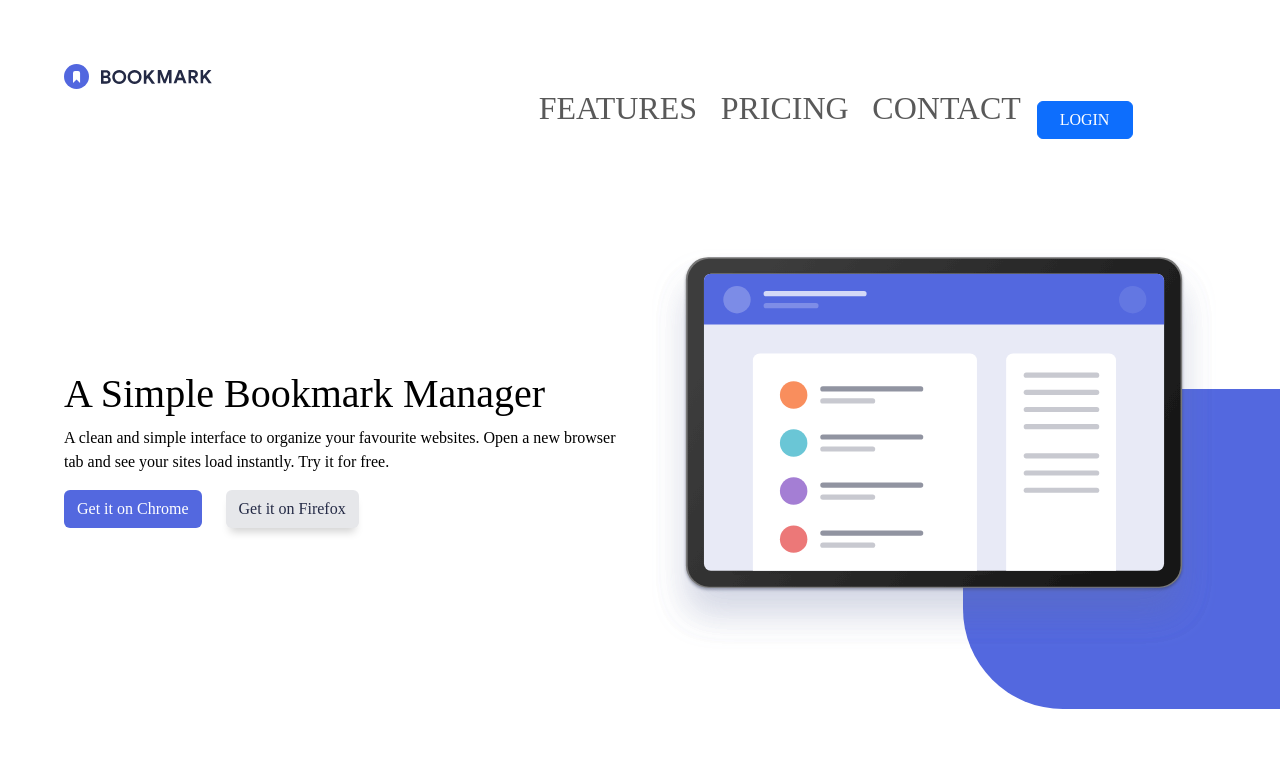
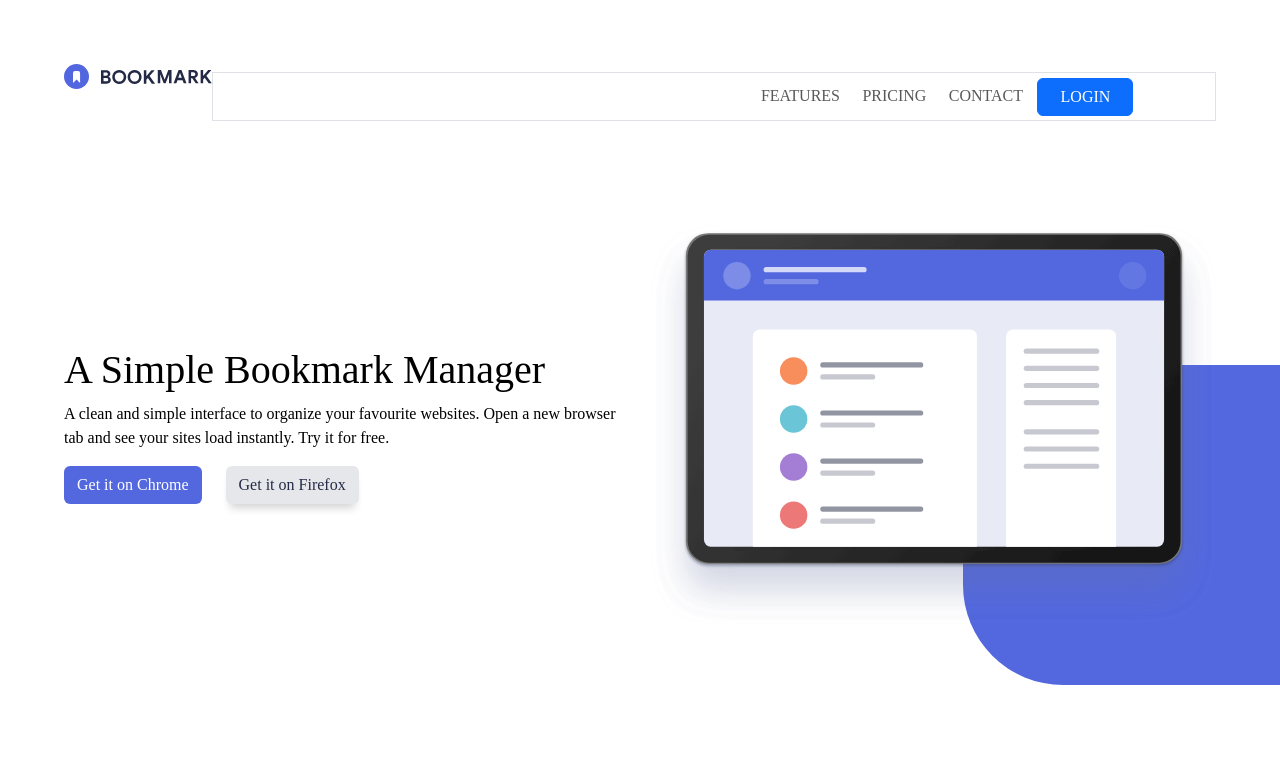
Before and after one commit to cmb347827/bookmark-landing-page-master, a plain HTML site: page index.html in a window 1280 px wide. Shown: the top 782 px of the page. Drawn offline with nearby package versions, Linux system fonts and the light colour scheme.

Commit message:
Top nav changes

```diff
--- a/bookmark-landing-page-master.scss
+++ b/bookmark-landing-page-master.scss
@@ -103,9 +103,15 @@ body {
   #mobilelogo{
     filter:brightness(0) saturate(100%) invert(92%) sepia(3%) saturate(3990%) hue-rotate(191deg) brightness(106%) contrast(105%);
     margin-left:3em;
+    @media screen and(min-width:768px){
+       margin-left:0.2em;
+    }
   }
   #menubutton{
     margin-right: 3em;
+    @media screen and(min-width:768px){
+       margin-right:0.2em;
+    }
   }
 }
 
@@ -147,18 +153,20 @@ body {
         }
         #navbarCollapse{
             width:90%;
-
+            .navbar-nav{
+              padding:0;
+            }
             li {
               width:80%;
               text-align: center;
               a{
                 font-size: 2rem;
                 border-bottom: 1px solid white;
+                @media screen and(min-width:768px){
+                  font-size: 1em;
+                }
               }
               padding: 0.2em;
-              @media screen and(min-width:768px){
-                font-size: 1.2em;
-              }
             }
 
             #mobilemedia{
--- a/index.html
+++ b/index.html
@@ -6,7 +6,7 @@
 
 
   <link rel="icon" type="image/png" sizes="32x32" href="https://i.postimg.cc/yxgKFKLM/favicon-32x32.png">
-  <link rel="stylesheet" href="https://cdnjs.cloudflare.com/ajax/libs/bootstrap/5.3.3/css/bootstrap.min.css" integrity="sha512-jnSuA4Ss2PkkikSOLtYs8BlYIeeIK1h99ty4YfvRPAlzr377vr3CXDb7sb7eEEBYjDtcYj+AjBH3FLv5uSJuXg==" crossorigin="anonymous" referrerpolicy="no-referrer" />
+  <link rel="stylesheet" href="https://cdnjs.cloudflare.com/ajax/libs/bootstrap/5.3.3/css/bootstrap.min.css" integrity="sha512-jnSuA4Ss2PkkikSOLtYs8BlYIeeIK1h99ty4YfvRPAlzr377vr3CXDb7sb7eEEBYjDtcYj+AjBH3FLv5uSJuXg==" crossorigin="anonymous" referrerpolicy="no-referrer">
   <link rel='stylesheet' href='bookmark-landing-page-master.css' type='text/css'>
   <title>Frontend Mentor | Bookmark landing page</title>
 
@@ -22,12 +22,12 @@
                         <svg id='open' xmlns="http://www.w3.org/2000/svg" width="18" height="15"><path fill="#242A45" fill-rule="evenodd" d="M0 0h18v3H0V0zm0 6h18v3H0V6zm0 6h18v3H0v-3z"/></svg>
                         <svg class='hidden' id='close' xmlns="http://www.w3.org/2000/svg" width="16" height="15"><path fill="#FFF" fill-rule="evenodd" d="M8 5.379L13.303.075l2.122 2.122L10.12 7.5l5.304 5.303-2.122 2.122L8 9.62l-5.303 5.304-2.122-2.122L5.88 7.5.575 2.197 2.697.075 8 5.38z"/></svg>
                    </button>
-                  <div class="collapse navbar-collapse d-md-flex justify-content-end" id="navbarCollapse">
+                  <div class="border collapse navbar-collapse d-md-flex justify-content-end" id="navbarCollapse">
                        <ul class="navbar-nav d-flex flex-md-row flex-column align-items-center">
                           <li><a href="#" class="nav-item nav-link red-hover text-uppercase ">Features</a></li>
                           <li><a href="#" class="nav-item nav-link red-hover text-uppercase">Pricing</a></li>
                           <li><a href="#" class="nav-item nav-link red-hover text-uppercase">Contact</a></li>
-                          <li><button id='header-login' class="btn btn-primary nav-item mt-4 hoverBtn text-uppercase">Login</button></li>
+                          <li><button id='header-login' class="btn btn-primary nav-item hoverBtn text-uppercase">Login</button></li>
                           <li id='mobilemedia' class="d-flex hidden justify-content-center">
                             <svg class='red-hover me-4' xmlns="http://www.w3.org/2000/svg" width="24" height="24"><path fill="#FFF" fill-rule="evenodd" d="M22.675 0H1.325C.593 0 0 .593 0 1.325v21.351C0 23.407.593 24 1.325 24H12.82v-9.294H9.692v-3.622h3.128V8.413c0-3.1 1.893-4.788 4.659-4.788 1.325 0 2.463.099 2.795.143v3.24l-1.918.001c-1.504 0-1.795.715-1.795 1.763v2.313h3.587l-.467 3.622h-3.12V24h6.116c.73 0 1.323-.593 1.323-1.325V1.325C24 .593 23.407 0 22.675 0z"/></svg>
                             <svg class='red-hover' xmlns="http://www.w3.org/2000/svg" width="24" height="20"><path fill="#FFF" fill-rule="evenodd" d="M24 2.557a9.83 9.83 0 0 1-2.828.775A4.932 4.932 0 0 0 23.337.608a9.864 9.864 0 0 1-3.127 1.195A4.916 4.916 0 0 0 16.616.248c-3.179 0-5.515 2.966-4.797 6.045A13.978 13.978 0 0 1 1.671 1.149a4.93 4.93 0 0 0 1.523 6.574 4.903 4.903 0 0 1-2.229-.616c-.054 2.281 1.581 4.415 3.949 4.89a4.935 4.935 0 0 1-2.224.084 4.928 4.928 0 0 0 4.6 3.419A9.9 9.9 0 0 1 0 17.54a13.94 13.94 0 0 0 7.548 2.212c9.142 0 14.307-7.721 13.995-14.646A10.025 10.025 0 0 0 24 2.557z"/></svg>
```
Also changed, not shown: bookmark-landing-page-master.css, 1 other file.
